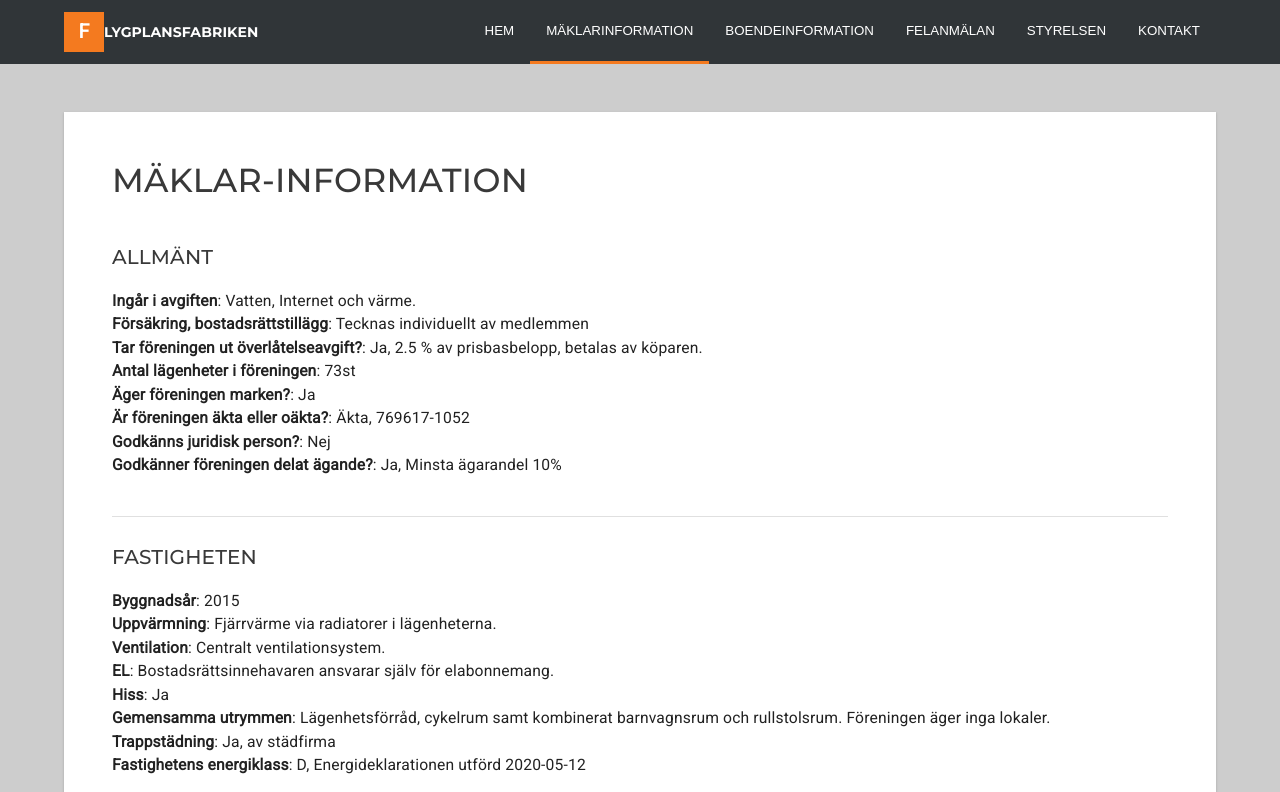
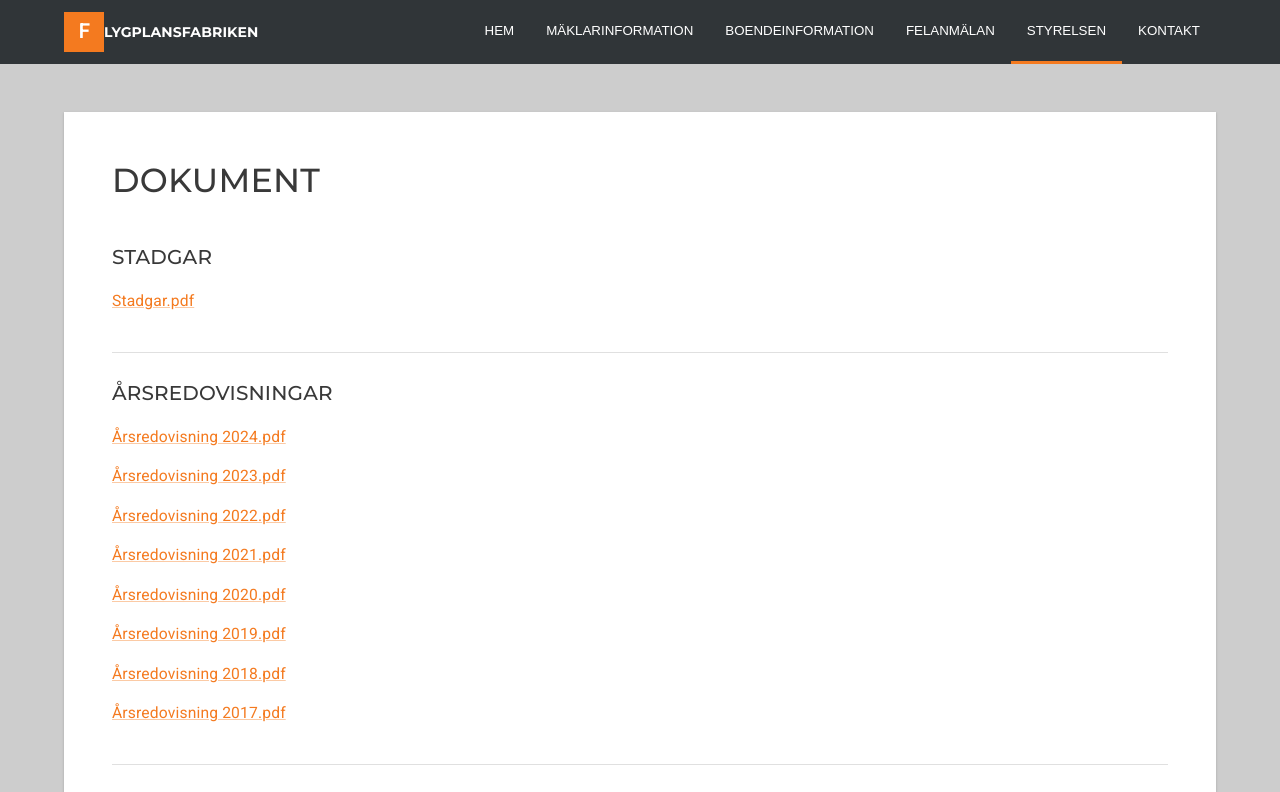
Before and after one commit to RasmusFredrikson/flygplansfabriken, a React (Vite) app: page /#/styrelsen/document in a window 1280 px wide. Before the commit this address led to /#/maklarinformation. Shown: the top 792 px of the page. Built offline with nearby package versions, Linux system fonts and the light colour scheme.

Commit message:
add årsredovisning 2024

```diff
--- a/src/pages/tenant/dokument.tsx
+++ b/src/pages/tenant/dokument.tsx
@@ -7,6 +7,7 @@ import ar2020 from "../../assets/2020.pdf";
 import ar2021 from "../../assets/2021.pdf";
 import ar2022 from "../../assets/2022.pdf";
 import ar2023 from "../../assets/2023.pdf";
+import ar2024 from "../../assets/2024.pdf";
 import bostadsandring from "../../assets/bostadsandring.pdf";
 import stadgar2019 from "../../assets/stadgar2019.pdf";
 import { accounting } from "../contacts/contacts.json";
@@ -36,6 +37,12 @@ export const Dokument = () => {
             <Hr />
 
             <SubHeading>Årsredovisningar</SubHeading>
+
+            <Paragraph>
+                <Link target="_blank" href={ar2024}>
+                    Årsredovisning 2024.pdf
+                </Link>
+            </Paragraph>
 
             <Paragraph>
                 <Link target="_blank" href={ar2023}>
```
Also changed, not shown: 1 other file (tests, documents, lock files or other folders).
